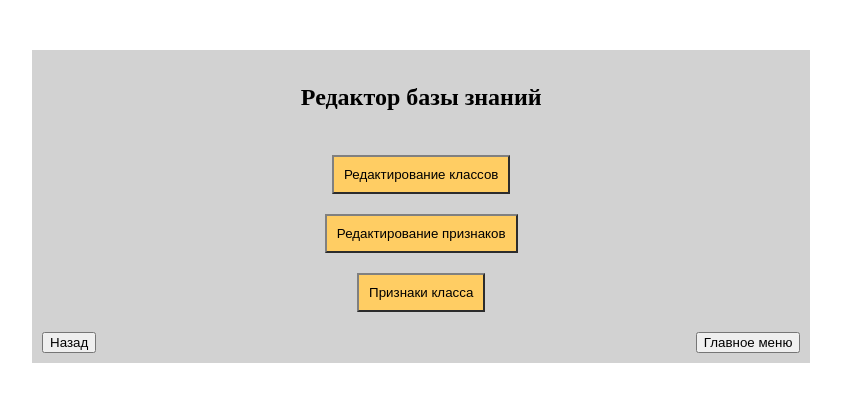
After one commit to theApsil/Stamps-Classification-System, a Flask app: page /base_editor in a window 1280 px wide. The commit adds this page. Shown: the top 402 px of the page, without its empty margins (26-867 px from the left). Run offline with Flask 3, Linux system fonts and the light colour scheme.

Commit message:
upd: Редактирование базы данных

```diff
--- a/web/app.py
+++ b/web/app.py
@@ -34,14 +34,35 @@ def classify():
 
 @app.route('/classify', methods=['POST'])
 def classify_post():
-    data_form = request.args.get('form_name')
+    data_form = request.args.get('classify')
     print(data_form)
     return data_form
 
 
+@app.route('/base_editor')
+def base_editor():
+    return render_template('base_editor.html')
+
+
+@app.route('/edit_class')
+def edit_class():
+    with open('../data_knowledge.json', 'r') as file:
+        data = json.load(file)
+    data = data.get('Классы')
+    table_html = generate_class_table(data)
+    return render_template('edit_class.html', table_html=table_html)
+
+
+def generate_class_table(classes):
+    html = '<table align="center">\n<thead>\n<tr>\n<th> Классы </th></tr>\n</thead>\n<tbody>\n'
+    for key in classes.keys():
+        html += '<tr>\n<td>{}</td>\n'.format(key)
+    html += '</tbody>\n</table>\n'
+    return html
+
+
 def generate_table_html(data_types):
-    html = '<form>'
-    html += '<table align="center">\n<thead>\n<tr>\n<th>Признак</th>\n<th>Тип данных</th>\n<th>Значение</th>\n</tr>\n</thead>\n<tbody>\n'
+    html = '<table align="center">\n<thead>\n<tr>\n<th>Признак</th>\n<th>Тип данных</th>\n<th>Значение</th>\n</tr>\n</thead>\n<tbody>\n'
     for key, value in data_types.items():
         html += '<tr>\n<td>{}</td>\n'.format(key)
         if value == 'Интервальный':
@@ -63,7 +84,6 @@ def generate_table_html(data_types):
             html += '</select></td>\n'
         html += '</tr>\n'
     html += '</tbody>\n</table>\n'
-    html += '</form>'
     return html
 
 
--- /dev/null
+++ b/web/static/styles/base_editor.css
@@ -0,0 +1,51 @@
+.Inner2Container {
+    display: flex;
+    align-items: center;
+    justify-content: space-between;
+    flex-direction: column;
+}
+
+.Container {
+    background-color: #d2d2d2;
+    margin: 50px;
+    width: 60%;
+    padding: 10px;
+}
+
+.InnerContainer {
+    display: flex;
+    align-items: center;
+    justify-content: space-between;
+    flex-direction: row;
+}
+
+.Title {
+    font-weight: bold;
+    font-size: 24px;
+    padding-bottom: 20px;
+    /*padding-top: 20px;*/
+    display: flex;
+    align-items: center;
+    justify-content: center;
+    flex-direction: column;
+}
+
+.BTN {
+    padding: 10px;
+    background-color: #ffcd63;
+    border-color: gray;
+    margin-bottom: 20px;
+    justify-content: center;
+}
+
+._Exit {
+    display: flex;
+    align-items: flex-end;
+    justify-content: right;
+}
+
+._Back {
+    display: flex;
+    align-items: flex-start;
+    justify-content: left;
+}
--- /dev/null
+++ b/web/templates/base_editor.html
@@ -0,0 +1,37 @@
+<!DOCTYPE html>
+<html lang="ru">
+<head>
+    <meta charset="UTF-8">
+    <title>Редактор базы знаний</title>
+    <link rel="stylesheet" type="text/css" href="../static/styles/base_editor.css">
+</head>
+
+<body>
+    <div class="Container">
+        <p class="Title">Редактор базы знаний</p>
+        <div class="Inner2Container">
+            <a href=/edit_class>
+                    <button class="BTN">Редактирование классов</button>
+                </a>
+            <a href="/base_editor">
+                    <button class="BTN">Редактирование признаков</button>
+            </a>
+            <a href="/base_editor">
+                    <button class="BTN">Признаки класса</button>
+            </a>
+        </div>
+        <div class="InnerContainer">
+        <div class="_Back">
+            <a href='/'>
+                <button class="Exit"> Назад </button>
+            </a>
+        </div>
+        <div class="_Exit">
+            <a href='/'>
+                <button class="Exit"> Главное меню </button>
+            </a>
+        </div>
+    </div>
+    </div>
+</body>
+</html>
--- a/web/templates/home_page.html
+++ b/web/templates/home_page.html
@@ -19,7 +19,7 @@
                 <a href=/classification>
                     <button class="BTN">Классификация марок</button>
                 </a>
-                <a href="/">
+                <a href="/base_editor">
                     <button class="BTN">Редактор базы знаний</button>
                 </a>
             </div>
```
Also changed, not shown: web/static/styles/edit_class.css (added, +13 -0 lines), web/templates/delete_class.html (added, +10 -0 lines), web/templates/edit_class.html (added, +25 -0 lines).
